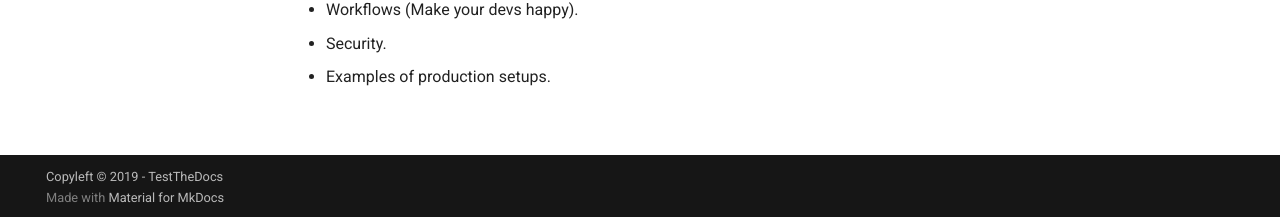
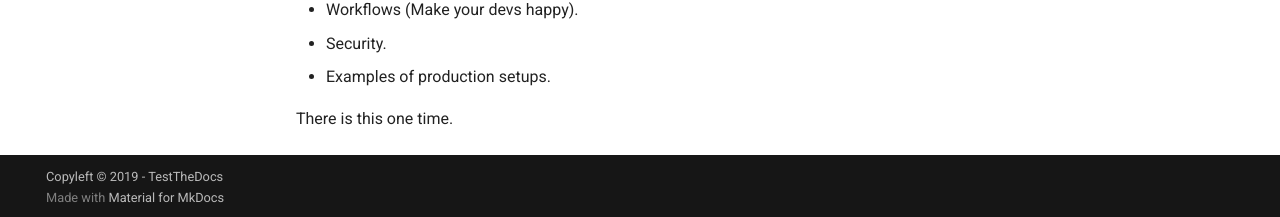
Before and after one commit to svx/demo, an MkDocs documentation site: the page built from docs/index.md, in a window 1280 px wide and 1117 px high. Shown: the part 897-1114 px from the top of the window. Built offline with MkDocs 1.6.1 and Material for MkDocs 9.7.7, drawn with Linux system fonts in a browser that asks for light colours; comment, search, counter and statistics services are not loaded.

Commit message:
[docs] Add mistake for testing

```diff
--- a/docs/index.md
+++ b/docs/index.md
@@ -21,3 +21,5 @@ Different aspects of Continuous Integration Testing for documentation.
 - Workflows (Make your devs happy).
 - Security.
 - Examples of production setups.
+
+There is this one time.
```
Also changed, not shown: 1 other file.
